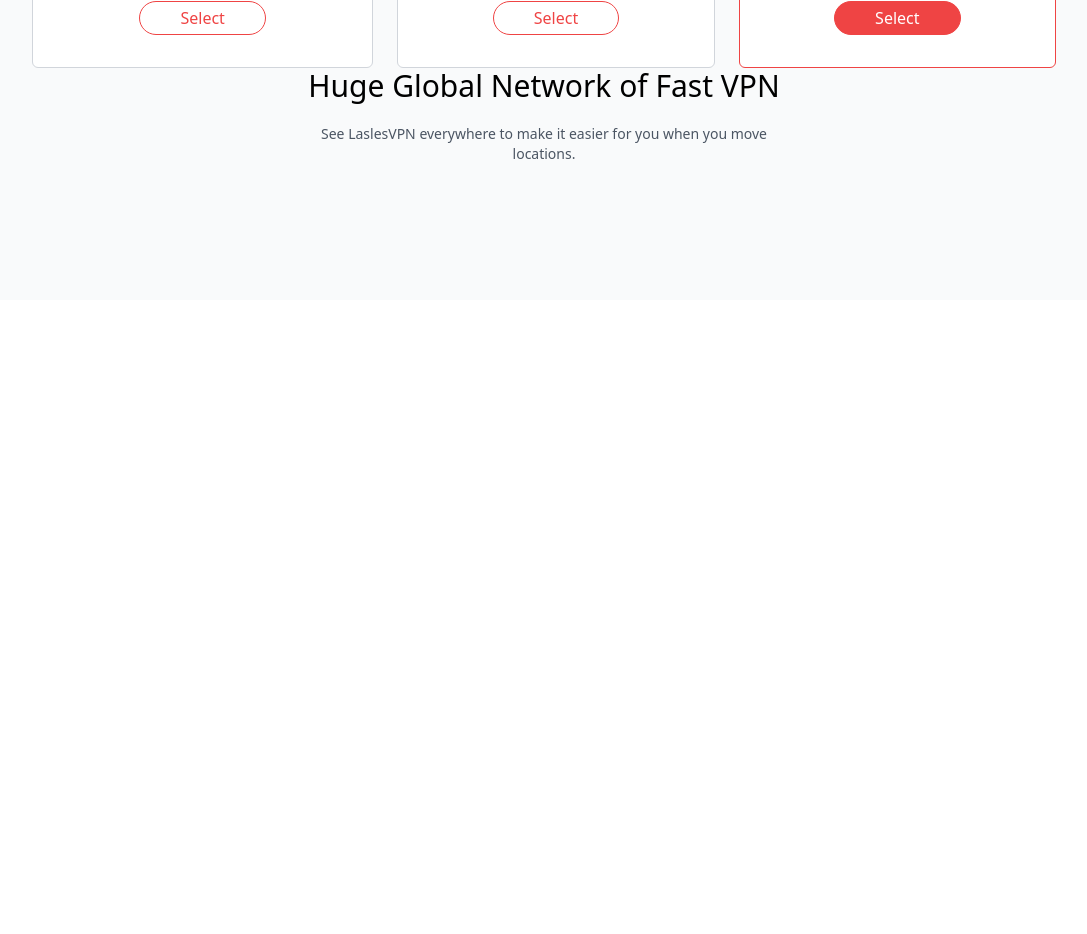
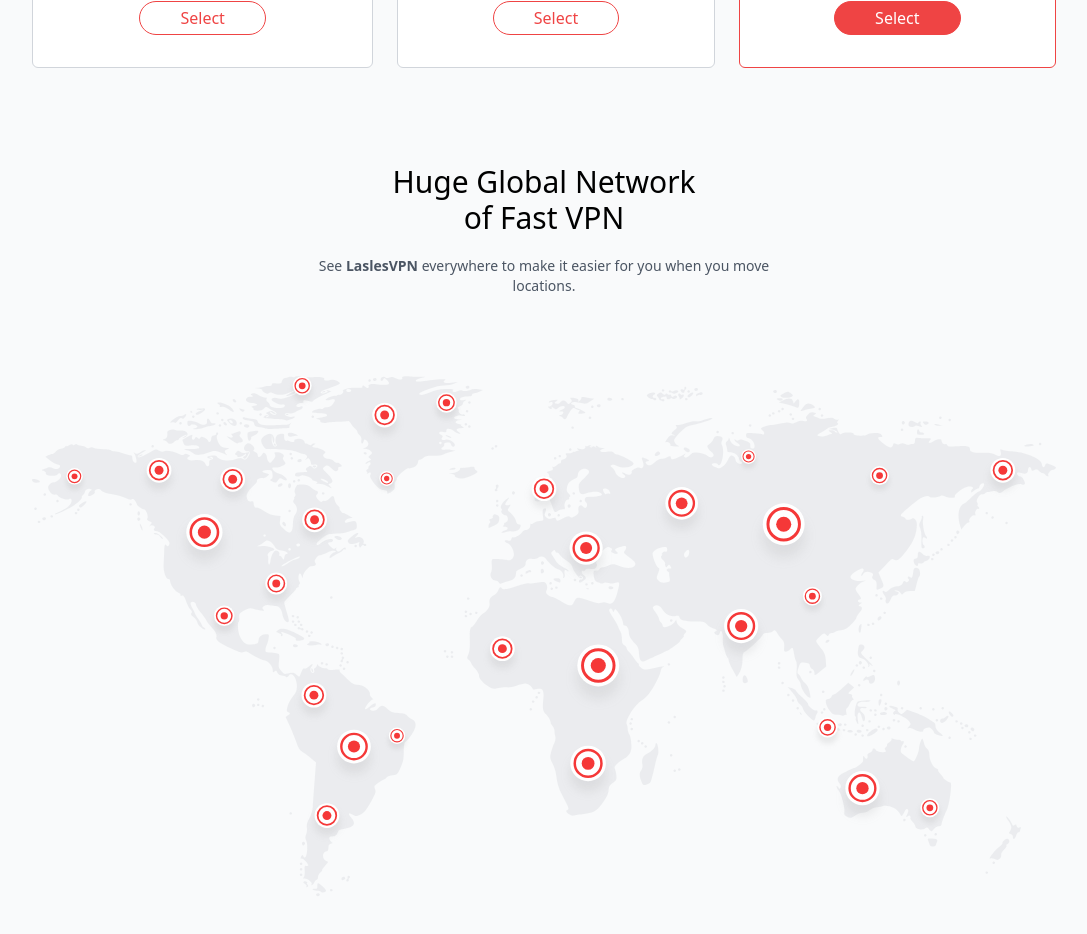
Before and after one commit to omarbabou/lasles-vpn, a React (Create React App) app: page / in a window 1280 px wide. Shown: the part 2140-3074 px from the top of the page, without its empty margins (96-1183 px from the left). Before the commit the page ends 2440 px from the top, so only its background shows below. Built offline with nearby package versions, Linux system fonts and the light colour scheme.

Commit message:
Add Huge Global section

```diff
--- a/src/App.js
+++ b/src/App.js
@@ -13,6 +13,7 @@
 import Check from './graphics/check.svg';
 import IconFree from './graphics/Free.svg';
 import CheckSuccess from './graphics/Vector (4).svg';
+import Global from './graphics/Huge Global.svg';
 
 function App() {
   const menus = ['About', 'Features', 'Pricing', 'Testimonials', 'Help'];
@@ -183,17 +184,24 @@
             }
           </div>
 
-          <div>
+          <div className="container max-w-5xl mx-auto py-24">
             <div className="container max-w-5xl mx-auto mb-10">
               <div className="text-center text-3xl font-medium mb-5">
-                Huge Global Network of Fast VPN
+                Huge Global Network
+                <br />
+                of Fast VPN
               </div>
               <div className="text-center font-normal text-sm text-gray-600">
-                See LaslesVPN everywhere to make it easier for you when you move
+                See
+                {' '}
+                <strong>LaslesVPN</strong>
+                {' '}
+                everywhere to make it easier for you when you move
                 <br />
                 locations.
               </div>
             </div>
+            <img src={Global} alt="Global" className="my-20" />
           </div>
         </div>
       </main>
```
Also changed, not shown: src/graphics/Huge Global.svg (added).
